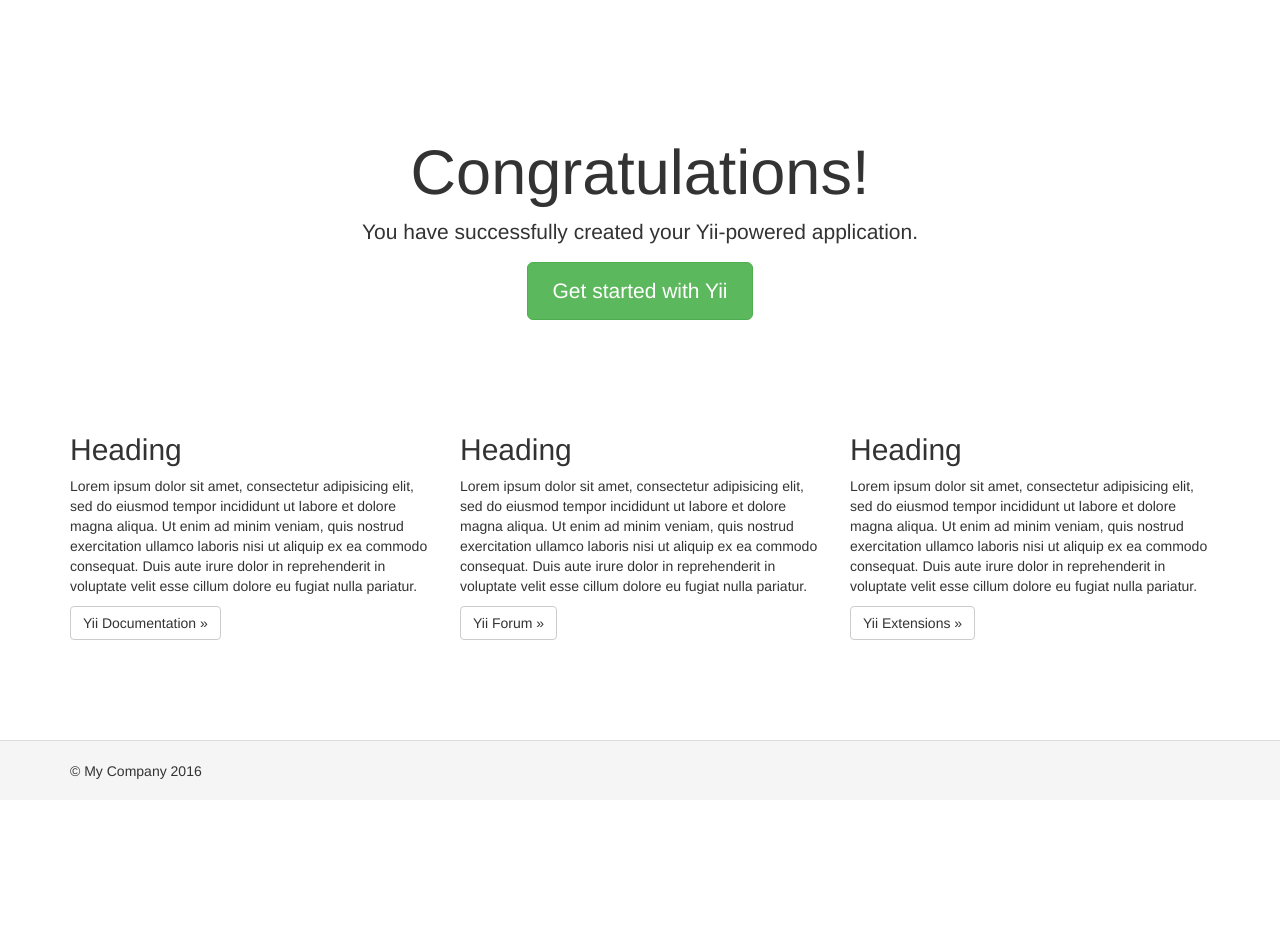
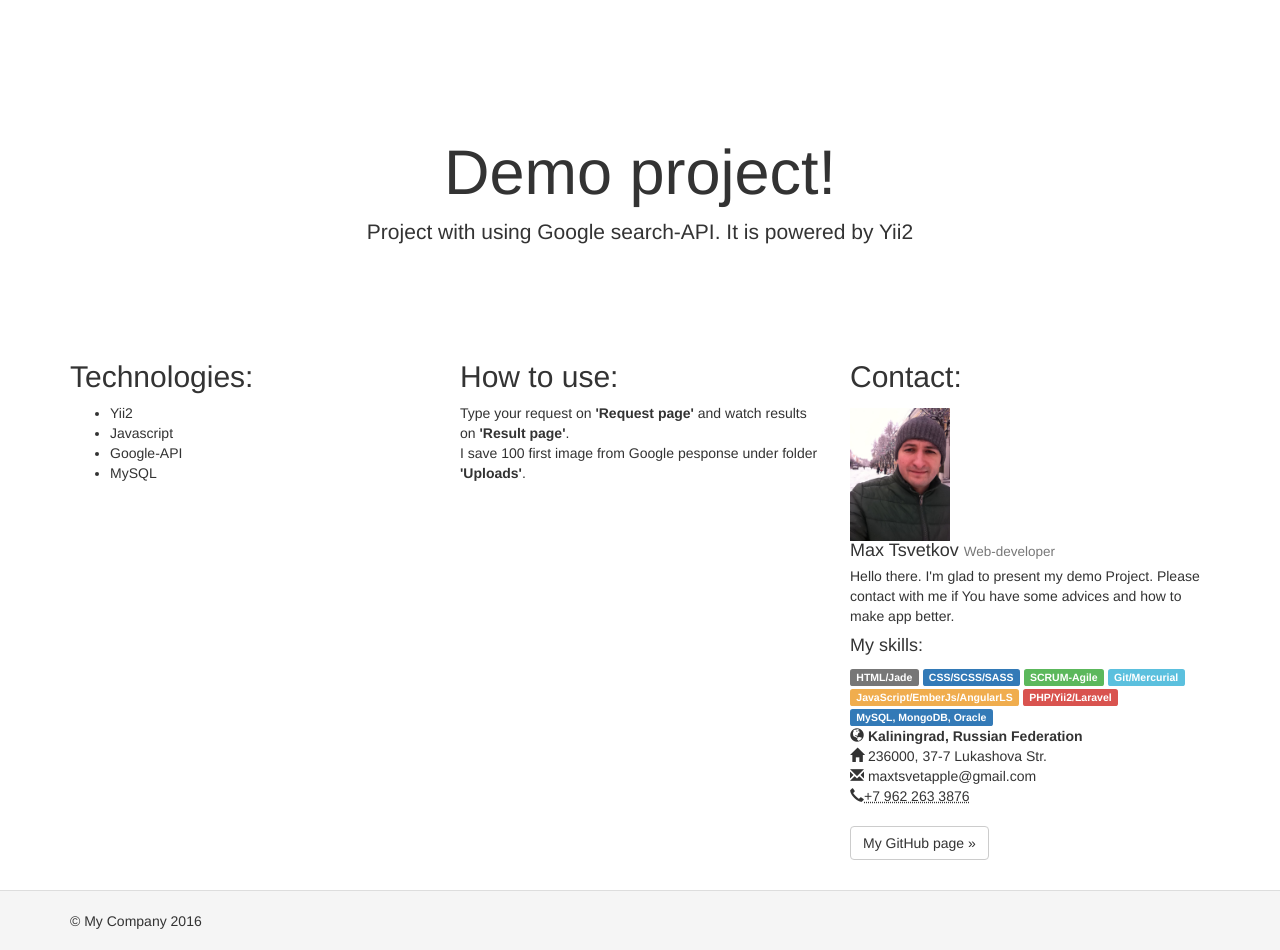
Before and after one commit to MaxFlower/google-api-image-downloader, a Yii app: template views/site/index.php in a window 1280 px wide. Before the commit the page ends 779 px from the top, so only its background shows below. Run offline with PHP 8.4 and a stand-in for Yii, Linux system fonts and the light colour scheme; the template is opened without the code that fills it, so the values that code supplies are empty; some libraries are stand-ins or nearby versions.

Commit message:
added main functionality.

```diff
--- a/assets/AppAsset.php
+++ b/assets/AppAsset.php
@@ -21,6 +21,7 @@ class AppAsset extends AssetBundle
         'css/site.css',
     ];
     public $js = [
+        'js/main.js',
     ];
     public $depends = [
         'yii\web\YiiAsset',
--- a/controllers/SiteController.php
+++ b/controllers/SiteController.php
@@ -145,7 +145,7 @@ class SiteController extends Controller
             }
 
             $results = $cse->listCse($model['query'], [
-                'num' => '3',
+                'num' => '5',
                 'searchType' => 'image',
                 'cx' => '002574095571881191860:dd6urzagoou',
             ]);
--- a/models/QueryForm.php
+++ b/models/QueryForm.php
@@ -11,7 +11,6 @@ use yii\base\Model;
 class QueryForm extends Model
 {
     public $query;
-    public $maxResults = 50;
 
     /**
      * @return array the validation rules.
--- a/views/layouts/main.php
+++ b/views/layouts/main.php
@@ -27,7 +27,7 @@ AppAsset::register($this);
 <div class="wrap">
     <?php
     NavBar::begin([
-        'brandLabel' => 'My Company',
+        'brandLabel' => 'Google-API Project',
         'brandUrl' => Yii::$app->homeUrl,
         'options' => [
             'class' => 'navbar-inverse navbar-fixed-top',
@@ -37,8 +37,8 @@ AppAsset::register($this);
         'options' => ['class' => 'navbar-nav navbar-right'],
         'items' => [
             ['label' => 'Home', 'url' => ['/site/index']],
-            ['label' => 'About', 'url' => ['/site/about']],
-            ['label' => 'Images', 'url' => ['/image/index']],
+            ['label' => 'Request page', 'url' => ['/site/about']],
+            ['label' => 'Result page', 'url' => ['/image/index']],
             Yii::$app->user->isGuest ? (
                 ['label' => 'Login', 'url' => ['/site/login']]
             ) : (
--- a/views/site/about.php
+++ b/views/site/about.php
@@ -30,7 +30,6 @@ $this->params['breadcrumbs'][] = $this->title;
     ]); ?>
 
         <?= $form->field($model, 'query')->textInput(['autofocus' => true]) ?>
-        <?= $form->field($model, 'maxResults')->Input('number') ?>
 
         <div class="form-group">
             <div class="col-lg-offset-1 col-lg-11">
--- a/views/site/index.php
+++ b/views/site/index.php
@@ -2,50 +2,64 @@
 
 /* @var $this yii\web\View */
 
-$this->title = 'My Yii Application';
+$this->title = 'Max Tsvetkov Project';
 ?>
 <div class="site-index">
 
     <div class="jumbotron">
-        <h1>Congratulations!</h1>
+        <h1>Demo project!</h1>
 
-        <p class="lead">You have successfully created your Yii-powered application.</p>
+        <p class="lead">Project with using Google search-API. It is powered by Yii2</p>
 
-        <p><a class="btn btn-lg btn-success" href="http://www.yiiframework.com">Get started with Yii</a></p>
     </div>
 
     <div class="body-content">
 
         <div class="row">
             <div class="col-lg-4">
-                <h2>Heading</h2>
+                <h2>Technologies:</h2>
 
-                <p>Lorem ipsum dolor sit amet, consectetur adipisicing elit, sed do eiusmod tempor incididunt ut labore et
-                    dolore magna aliqua. Ut enim ad minim veniam, quis nostrud exercitation ullamco laboris nisi ut aliquip
-                    ex ea commodo consequat. Duis aute irure dolor in reprehenderit in voluptate velit esse cillum dolore eu
-                    fugiat nulla pariatur.</p>
-
-                <p><a class="btn btn-default" href="http://www.yiiframework.com/doc/">Yii Documentation &raquo;</a></p>
+                <ul>
+                    <li>Yii2</li>
+                    <li>Javascript</li>
+                    <li>Google-API</li>
+                    <li>MySQL</li>
+                </ul>
             </div>
             <div class="col-lg-4">
-                <h2>Heading</h2>
+                <h2>How to use:</h2>
 
-                <p>Lorem ipsum dolor sit amet, consectetur adipisicing elit, sed do eiusmod tempor incididunt ut labore et
-                    dolore magna aliqua. Ut enim ad minim veniam, quis nostrud exercitation ullamco laboris nisi ut aliquip
-                    ex ea commodo consequat. Duis aute irure dolor in reprehenderit in voluptate velit esse cillum dolore eu
-                    fugiat nulla pariatur.</p>
-
-                <p><a class="btn btn-default" href="http://www.yiiframework.com/forum/">Yii Forum &raquo;</a></p>
+                <p>Type your request on <b>'Request page'</b> and watch results on <b>'Result page'</b>. <br/>I save 100 first image from Google pesponse under folder <b>'Uploads'</b>.</p>
             </div>
             <div class="col-lg-4">
-                <h2>Heading</h2>
+                <h2>Contact:</h2>
 
-                <p>Lorem ipsum dolor sit amet, consectetur adipisicing elit, sed do eiusmod tempor incididunt ut labore et
-                    dolore magna aliqua. Ut enim ad minim veniam, quis nostrud exercitation ullamco laboris nisi ut aliquip
-                    ex ea commodo consequat. Duis aute irure dolor in reprehenderit in voluptate velit esse cillum dolore eu
-                    fugiat nulla pariatur.</p>
+                <div class="media">
+                    <img class="media-object img-responsive" src="img/profile-photo.jpg" width="100px" alt="...">
+                    <div class="media-body">
+                        <h4 class="media-heading">Max Tsvetkov <small>Web-developer</small></h4>
+                        <p>Hello there. I'm glad to present my demo Project. Please contact with me if You have some advices and how to make app better.</p>
 
-                <p><a class="btn btn-default" href="http://www.yiiframework.com/extensions/">Yii Extensions &raquo;</a></p>
+                        <h4>My skills:</h4>
+                        <div class="skills">
+                            <span class="label label-default">HTML/Jade</span>
+                            <span class="label label-primary">CSS/SCSS/SASS</span>
+                            <span class="label label-success">SCRUM-Agile</span>
+                            <span class="label label-info">Git/Mercurial</span>
+                            <span class="label label-warning">JavaScript/EmberJs/AngularLS</span>
+                            <span class="label label-danger">PHP/Yii2/Laravel</span>
+                            <span class="label label-primary">MySQL, MongoDB, Oracle</span>
+                        </div>
+                    </div>
+                </div>
+                <address>
+                    <strong><span class="glyphicon glyphicon-globe"></span> Kaliningrad, Russian Federation</strong><br>
+                    <span class="glyphicon glyphicon-home"></span> 236000, 37-7 Lukashova Str.<br>
+                    <span class="glyphicon glyphicon-envelope"></span> maxtsvetapple@gmail.com<br>
+                    <span class="glyphicon glyphicon-earphone"></span><abbr title="Phone">+7 962 263 3876</abbr>
+                </address>
+
+                <p><a class="btn btn-default" href="https://github.com/MaxFlower">My GitHub page &raquo;</a></p>
             </div>
         </div>
 
--- /dev/null
+++ b/web/js/main.js
@@ -0,0 +1,25 @@
+$(document).ready(function () {
+	var modal = $("#modal");
+
+	init_click();
+	$("#imagesTable").on("pjax:success", function(){
+		init_click();
+	});
+
+	function init_click(){
+		//Кнопка просмотра
+		$(".view-link").click(function(e) {
+			modal.find(".modal-body").html('');
+			e.preventDefault();
+		    $.get(
+				'modal',
+				{id: $(this).closest("tr").data("key")},
+				function (data) {
+					$(this).trigger("reset");
+					modal.find(".modal-body").html(data);
+					modal.modal();
+				}
+			);
+		});
+	}
+});
```
Also changed, not shown: controllers/ImageController.php (+21 -5 lines), models/ImageSearch.php (+8 -0 lines), views/image/index.php (+58 -21 lines), views/image/modal.php (added, +17 -0 lines), web/img/profile-photo.jpg (added), web/uploads/117696.jpg (added), web/uploads/moscow.jpg (added).
